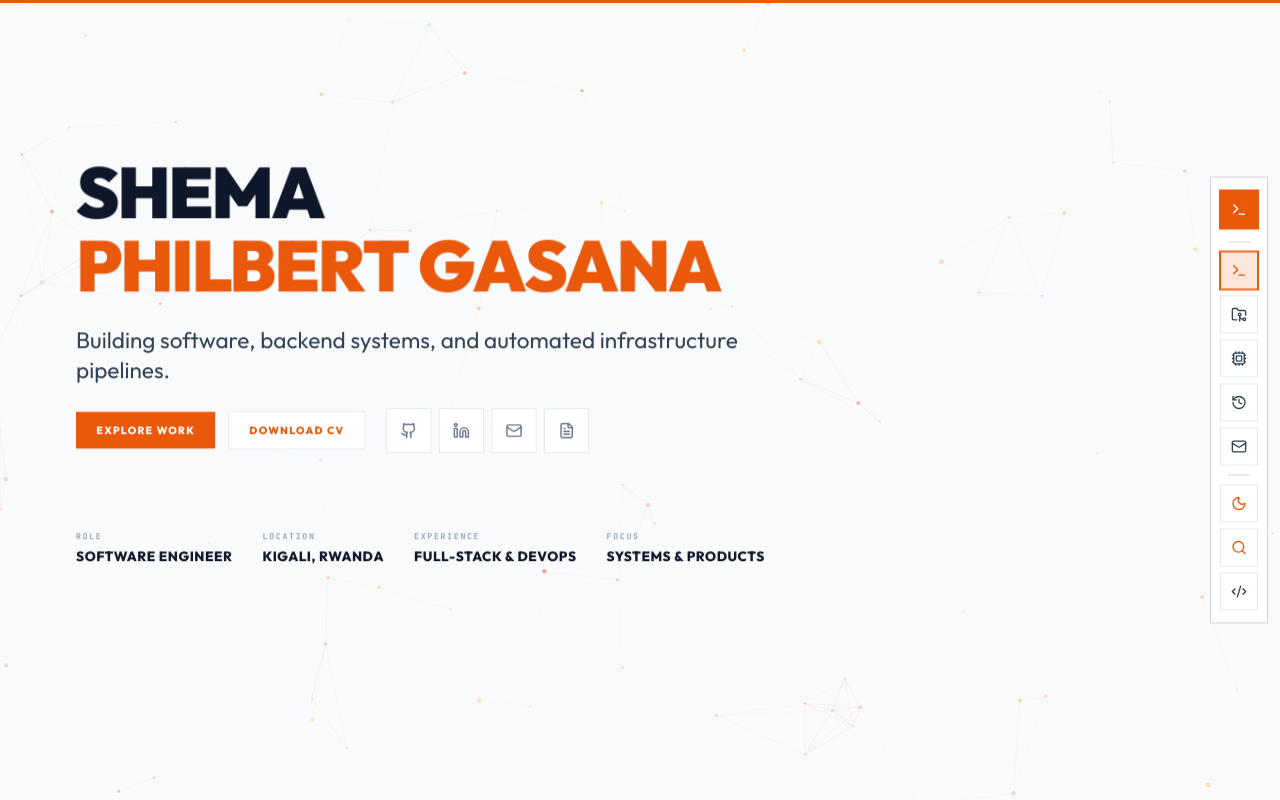
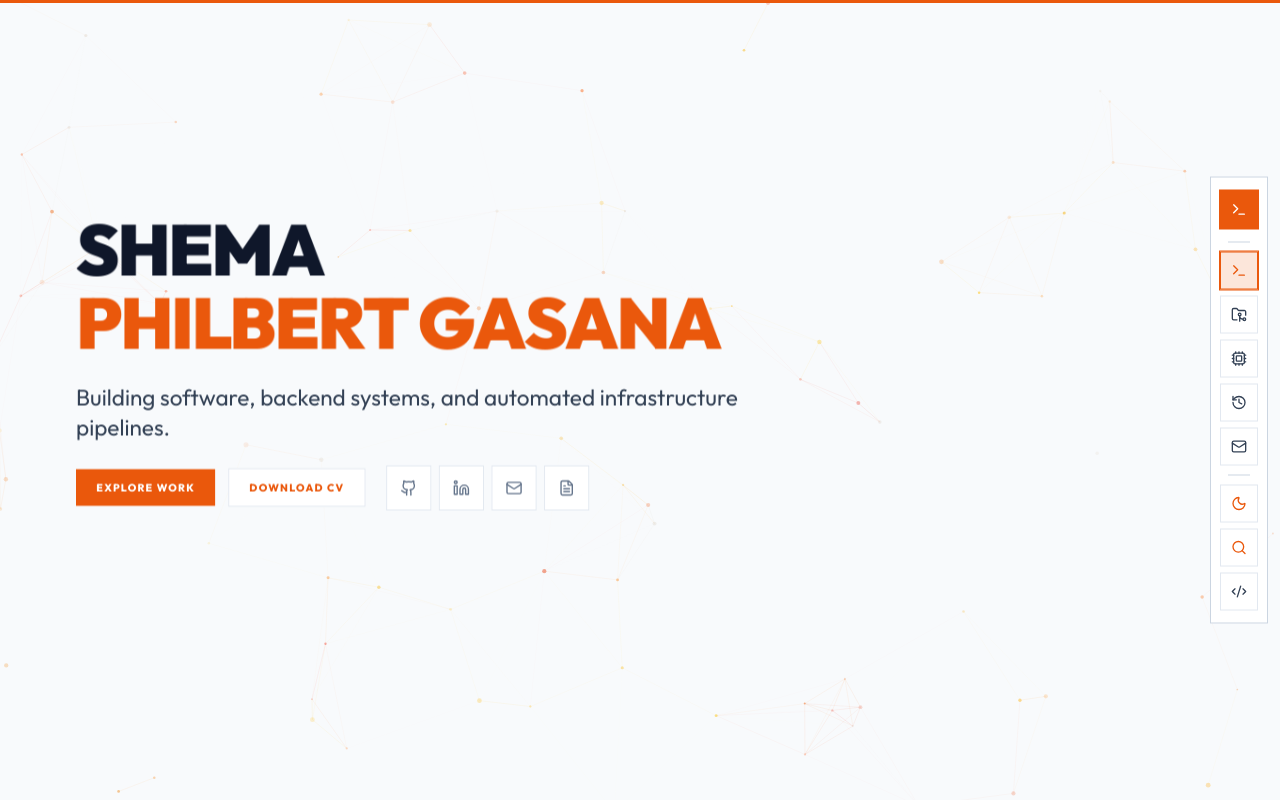
Before and after one commit to gasanashema/Portfolio, a React (Vite) app: page / in a window 1280 px wide. Shown: the top 800 px of the page. Built offline with nearby package versions, Linux system fonts and the light colour scheme.

Commit message:
v1.0.8: Remove stats metadata strip from hero section

```diff
--- a/package.json
+++ b/package.json
@@ -1,7 +1,7 @@
 {
   "name": "shema-philbert-gasana---portfolio",
   "private": true,
-  "version": "1.0.7",
+  "version": "1.0.8",
   "type": "module",
   "scripts": {
     "dev": "vite",
--- a/src/components/Hero.tsx
+++ b/src/components/Hero.tsx
@@ -204,49 +204,6 @@ export default function Hero() {
             })}
           </div>
         </motion.div>
-
-        {/* Hero Micro Metadata Strip */}
-        <motion.div
-          initial={{ opacity: 0 }}
-          animate={{ opacity: 1 }}
-          transition={{ duration: 0.8, delay: 1.2 }}
-          style={{
-            display: 'flex',
-            flexWrap: 'wrap',
-            gap: '2rem',
-            marginTop: '3.5rem',
-            paddingTop: '1.5rem',
-            borderTop: '1px solid rgba(255, 255, 255, 0.05)',
-          }}
-        >
-          {IDENTITY.stats.map((stat, i) => (
-            <div key={i} style={{ display: 'flex', flexDirection: 'column', gap: '0.2rem' }}>
-              <span
-                className="font-mono"
-                style={{
-                  fontSize: '0.55rem',
-                  fontWeight: 700,
-                  letterSpacing: '0.2em',
-                  color: 'var(--color-text-muted)',
-                  textTransform: 'uppercase',
-                }}
-              >
-                {stat.label}
-              </span>
-              <span
-                className="font-display"
-                style={{
-                  fontSize: '0.9rem',
-                  fontWeight: 800,
-                  color: 'var(--color-text-primary)',
-                  letterSpacing: '0.04em',
-                }}
-              >
-                {stat.value}
-              </span>
-            </div>
-          ))}
-        </motion.div>
       </motion.div>
     </section>
   );
```
